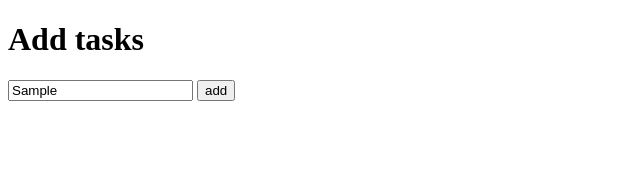
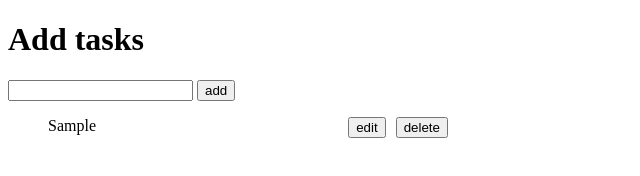
Before and after one commit to biniyamNegasa/simple-todo-app, a plain HTML site: page index.html in a window 1280 px wide. Both pictures are taken after typing "Sample" into the empty fields and a click on the button "add". Shown: the whole page, without its empty margins (0-640 px from the left). Drawn offline with Linux system fonts and the light colour scheme.

Commit message:
Implement javascript functionality

```diff
--- a/index.html
+++ b/index.html
@@ -12,7 +12,7 @@
         <input type="text" id="add">
         <button class="add">add</button>
     </div>
-    <div class="container"></div>
+    <ul></ul>
     <script src="./index.js"></script>
 </body>
 </html>
--- a/index.js
+++ b/index.js
@@ -0,0 +1,40 @@
+const input = document.querySelector("input");
+const addButton = document.querySelector("button.add")
+const list = document.querySelector("ul")
+
+addButton.addEventListener("click", (event) => {
+    const content = input.value;
+    input.value = "";
+    if (content){
+        const item = document.createElement("li");
+        const task = document.createElement("div");
+        const deleteButton = document.createElement("button");
+        const editButton = document.createElement("button");
+
+        item.style.display = "flex";
+        item.style.gap = "10px";
+        item.style.width = "400px";
+        item.style.marginBottom = "8px";
+        task.style.flex = 1;
+
+        task.textContent = content;
+        deleteButton.textContent = "delete";
+        editButton.textContent = "edit";
+
+        list.appendChild(item);
+        item.append(task);
+        item.append(editButton);
+        item.append(deleteButton);
+
+        deleteButton.addEventListener("click", (event) => {
+            list.removeChild(item);
+        });
+
+        editButton.addEventListener("click", (event) => {
+            const newContent = prompt("Describe the updated task").trim();
+            if (newContent) {
+                task.textContent = newContent;
+            }
+        });
+    }
+});
```
